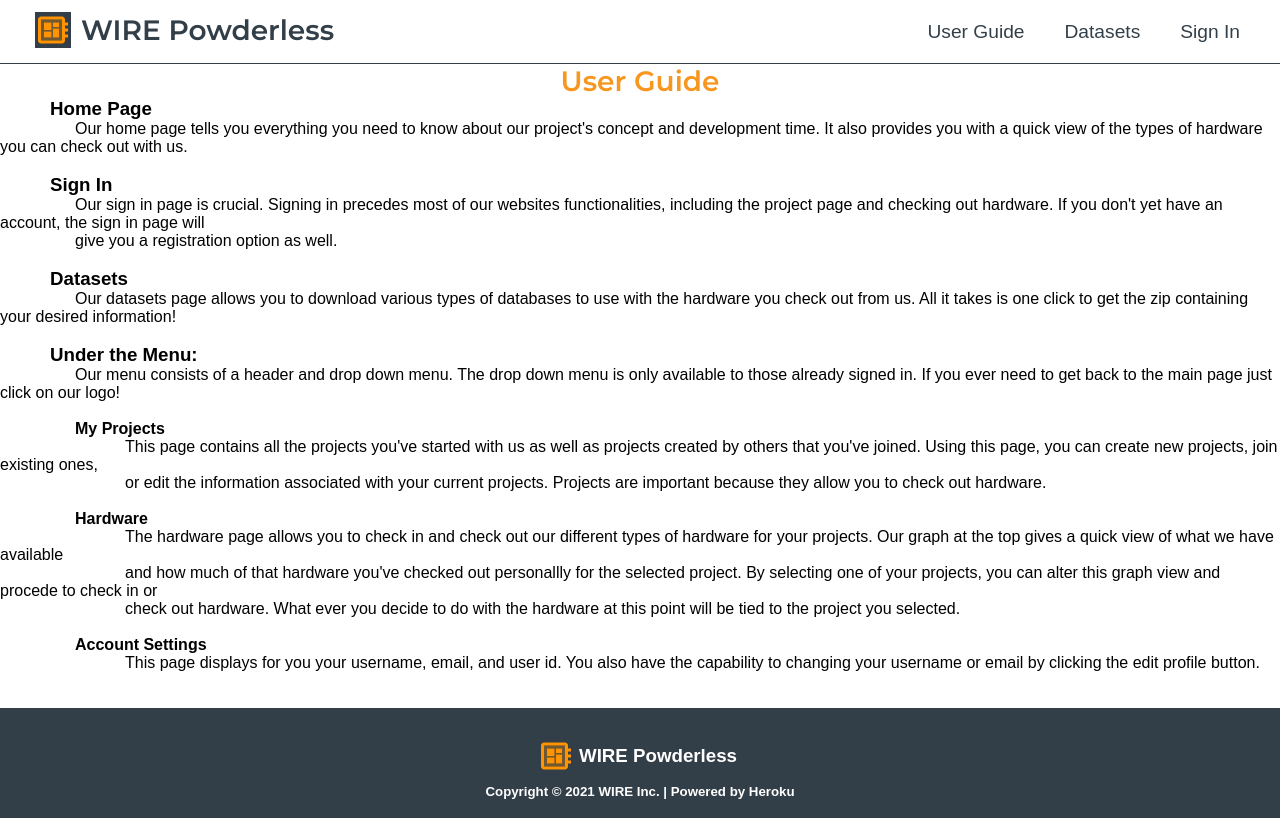
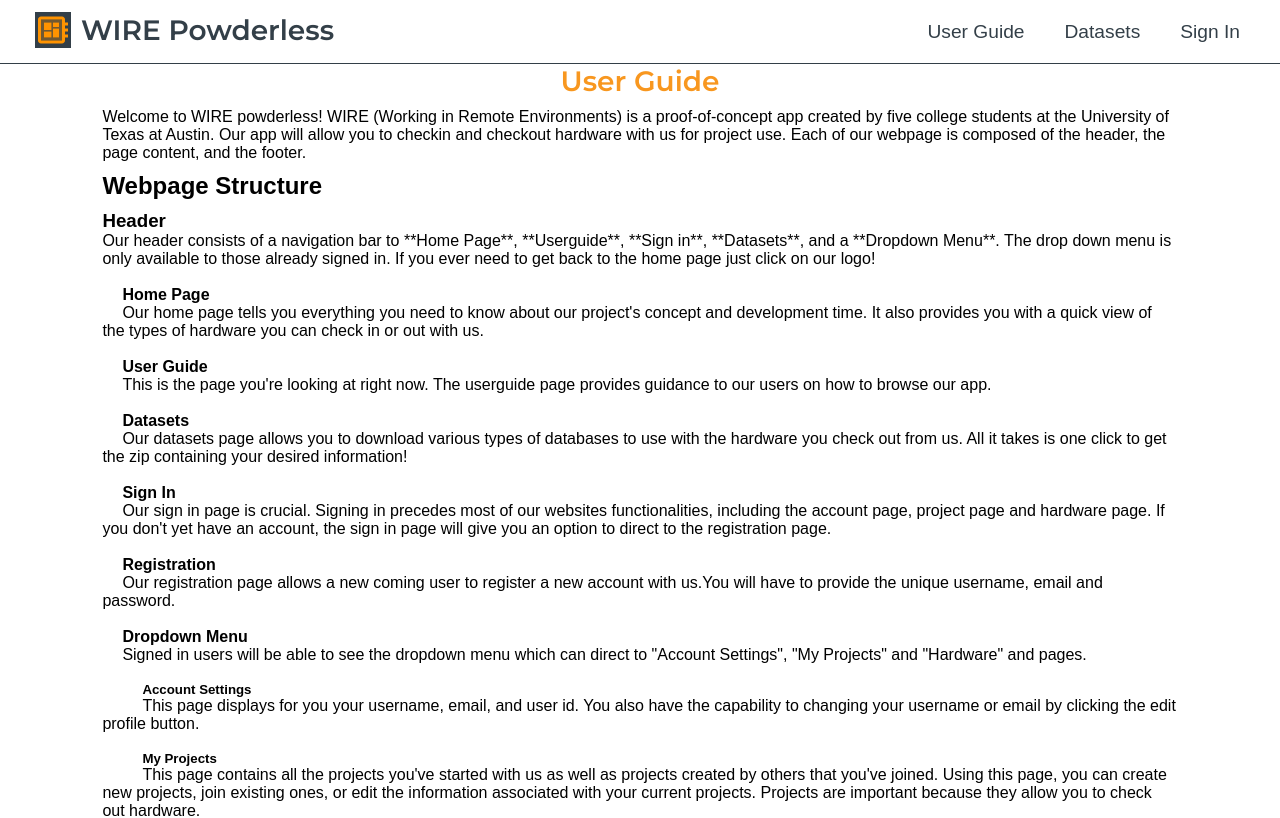
Before and after one commit to sohaibi/EE461L-Project, a React (Create React App) app in the folder Frontend/: page /guide in a window 1280 px wide. Shown: the top 818 px of the page. Built offline with nearby package versions, Linux system fonts and the light colour scheme; no server answers.

Commit message:
userguide page and readMe

```diff
--- a/Frontend/src/Components/Pages/UserGuide.css
+++ b/Frontend/src/Components/Pages/UserGuide.css
@@ -1,16 +1,43 @@
 #user_guide {
     text-align: center;
-    color: #f8971f;;
+    color: #f8971f;
+}
+#user_guide_container{
+    margin-left: 8%;
+    margin-right: 8%;
+    margin-top: 10px;
+    margin-bottom: 2%;
+
+    /* text-indent: 50px; */
 }
 
-#header3{
-    text-indent: 50px;
+#intro{
+    /* text-indent: 50px; */
+}
+#user_guide_content{
+    margin-top: 10px;
 }
 
-#text_for_header3{
-    text-indent: 75px;
+.first{
+    margin-top: 10px;
 }
 
-#text_for_header4{
-    text-indent: 125px;
+.text_for_first{
+    /* text-indent: 50px; */
 }
+
+.second{
+    text-indent: 20px;
+}
+
+.text_for_second{
+    text-indent: 20px;
+}
+
+.third{
+    text-indent: 40px;
+}
+
+.text_for_third{
+    text-indent: 40px;
+}
--- a/Frontend/src/Components/Pages/UserGuide.js
+++ b/Frontend/src/Components/Pages/UserGuide.js
@@ -2,41 +2,72 @@ import React from 'react';
 import '../../App.css';
 import './UserGuide.css';
 
-export default function Link1(){
+export default function Link1() {
     return (
-        <div>
+        <div >
             <h1 id='user_guide'>User Guide</h1>
-            <div>
-                <h3 id='header3'>Home Page</h3>
-                <p id='text_for_header3'>Our home page tells you everything you need to know about our project's concept and development time.
-                     It also provides you with a quick view of the types of hardware you can check out with us.</p>
+
+            <div id="user_guide_container">
+
+                <p id="intro">Welcome to WIRE powderless! WIRE (Working in Remote Environments) is a proof-of-concept app created by five college students at the University of Texas at Austin.
+Our app will allow you to checkin and checkout hardware with us for project use. Each of our webpage is composed of the header, the page content, and the footer.</p>
+                <div id="user_guide_content">
+                    <h2>Webpage Structure</h2>
+                    <h3 class='first'>Header</h3>
+                    <p id='text_for_first'>Our header consists of a navigation bar to **Home Page**, **Userguide**, **Sign in**, **Datasets**, and a **Dropdown Menu**. The drop down menu is only available to those already signed in. If you ever need to get back to the home page just click on our logo!</p>
                     <br></br>
-                <h3 id='header3'>Sign In</h3>
-                <p id='text_for_header3'>Our sign in page is crucial. Signing in precedes most of our websites functionalities, including the project page and checking out hardware.
-                     If you don't yet have an account, the sign in page will</p>
-                <p id='text_for_header3'>give you a registration option as well.</p>
+
+                    <h4 class='second'>Home Page</h4>
+                    <p class='text_for_second'>Our home page tells you everything you need to know about our project's concept and development time. It also provides you with a quick view of the types of hardware you can check in or out with us. </p>
                     <br></br>
-                <h3 id='header3'>Datasets</h3>
-                <p id='text_for_header3'>Our datasets page allows you to download various types of databases to use with the hardware you check out from us.
-                     All it takes is one click to get the zip containing your desired information!</p>
+
+                    <h4 class='second'>User Guide</h4>
+                    <p class='text_for_second'>This is the page you're looking at right now. The userguide page provides guidance to our users on how to browse our app. </p>
                     <br></br>
-                <h3 id='header3'>Under the Menu:</h3>
-                <p id='text_for_header3'>Our menu consists of a header and drop down menu. The drop down menu is only available to those already signed in.
-                     If you ever need to get back to the main page just click on our logo!</p>
+
+                    <h4 class='second'>Datasets</h4>
+                    <p class='text_for_second'>Our datasets page allows you to download various types of databases to use with the hardware you check out from us. All it takes is one click to get the zip containing your desired information!</p>
                     <br></br>
-                <h4 id='text_for_header3'>My Projects</h4>
-                <p id='text_for_header4'>This page contains all the projects you've started with us as well as projects created by others that you've joined. Using this page, you can create new projects, join existing ones, </p>
-                <p id='text_for_header4'>or edit the information associated with your current projects. Projects are important because they allow you to check out hardware.</p>
+
+                    <h4 class='second'>Sign In</h4>
+                    <p class='text_for_second'>Our sign in page is crucial. Signing in precedes most of our websites functionalities, including the account page, project page and hardware page. If you don't yet have an account, the sign in page will give you an option to direct to the registration page. </p>
                     <br></br>
-                <h4 id='text_for_header3'>Hardware</h4>
-                <p id='text_for_header4'>The hardware page allows you to check in and check out our different types of hardware for your projects. Our graph at the top gives a quick view of what we have available</p>
-                <p id='text_for_header4'>and how much of that hardware you've checked out personallly for the selected project. By selecting one of your projects, you can alter this graph view and procede to check in or</p>
-                <p id='text_for_header4'>check out hardware. What ever you decide to do with the hardware at this point will be tied to the project you selected.</p>
+
+                    <h4 class='second'>Registration</h4>
+                    <p class='text_for_second'>Our registration page allows a new coming user to register a new account with us.You will have to provide the unique username, email and password.</p>
                     <br></br>
-                <h4 id='text_for_header3'>Account Settings</h4>
-                <p id='text_for_header4'>This page displays for you your username, email, and user id. You also have the capability to changing your username or email by clicking the edit profile button.</p>
+
+                    <h4 class='second'>Dropdown Menu</h4>
+                    <p class='text_for_second'>Signed in users will be able to see the dropdown menu which can direct to "Account Settings", "My Projects" and "Hardware" and pages.</p>
                     <br></br>
+
+                    <h5 class='third'>Account Settings</h5>
+                    <p class='text_for_third'>This page displays for you your username, email, and user id. You also have the capability to changing your username or email by clicking the edit profile button.</p>
                     <br></br>
+
+                    <h5 class='third'>My Projects</h5>
+                    <p class='text_for_third'>This page contains all the projects you've started with us as well as projects created by others that you've joined. Using this page, you can create new projects, join existing ones, or edit the information associated with your current projects. Projects are important because they allow you to check out hardware.</p>
+                    <br></br>
+
+                    <h5 class='third'>Hardware</h5>
+                    <p class='text_for_third'>The hardware page allows you to check in and check out our different types of hardware for your projects. Our graph at the top gives a quick view of what we have available and how much of that hardware you've checked out personally for the selected project. By selecting one of your projects, you can alter this graph view and procede to check in or check out hardware. What ever you decide to do with the hardware at this point will be tied to the project you selected. </p>
+                    <br></br>
+
+                    <h3 class='first'>Footer</h3>
+                    <p class='text_for_first'>We designed our proof of concept footer for our WIRE powerderless app.</p>
+                    <br></br>
+
+
+                    <h2>Features Summary and Coding Logistics</h2>
+                    <p class='text_for_first'>
+                        For more details on features summary and coding logistics please read our README.md file in our github at <a href="https://github.com/sohaibi/EE461L-Project/tree/main">https://github.com/sohaibi/EE461L-Project/tree/main</a>.
+                    </p>
+                    <br></br>
+
+
+                </div>
+
+
             </div>
 
         </div>
```
Lines whose indentation alone changed are shown as unchanged.
